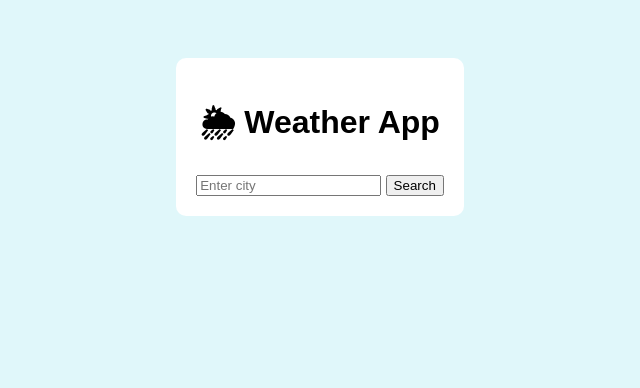
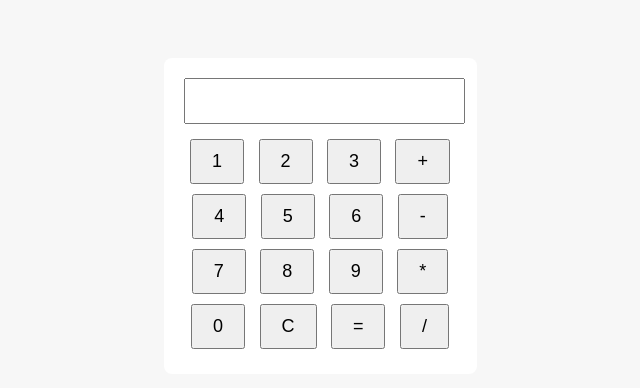
Before and after one commit to yashuu678/WebProjects, a plain HTML site: page index.html in a window 1280 px wide. Shown: the whole page, without its empty margins (320-960 px from the left). Drawn offline with Linux system fonts and the light colour scheme.

Commit message:
Add files via upload

```diff
--- a/index.html
+++ b/index.html
@@ -1,15 +1,30 @@
 <!DOCTYPE html>
 <html>
 <head>
-  <title>Weather App</title>
+  <title>Calculator</title>
   <link rel="stylesheet" href="style.css">
 </head>
 <body>
-  <div class="weather-box">
-    <h1>🌦 Weather App</h1>
-    <input type="text" id="city" placeholder="Enter city">
-    <button onclick="getWeather()">Search</button>
-    <div id="result"></div>
+  <div class="calculator">
+    <input type="text" id="display" readonly />
+    <div class="buttons">
+      <button onclick="press('1')">1</button>
+      <button onclick="press('2')">2</button>
+      <button onclick="press('3')">3</button>
+      <button onclick="press('+')">+</button><br>
+      <button onclick="press('4')">4</button>
+      <button onclick="press('5')">5</button>
+      <button onclick="press('6')">6</button>
+      <button onclick="press('-')">-</button><br>
+      <button onclick="press('7')">7</button>
+      <button onclick="press('8')">8</button>
+      <button onclick="press('9')">9</button>
+      <button onclick="press('*')">*</button><br>
+      <button onclick="press('0')">0</button>
+      <button onclick="clr()">C</button>
+      <button onclick="calculate()">=</button>
+      <button onclick="press('/')">/</button>
+    </div>
   </div>
   <script src="script.js"></script>
 </body>
--- a/script.js
+++ b/script.js
@@ -1,18 +1,12 @@
-async function getWeather() {
-  const city = document.getElementById("city").value;
-  const apiKey = 'YOUR_API_KEY'; // Replace with your OpenWeatherMap API key
-  const url = `https://api.openweathermap.org/data/2.5/weather?q=${city}&appid=${apiKey}&units=metric`;
+function press(val) {
+  document.getElementById("display").value += val;
+}
 
-  const response = await fetch(url);
-  const data = await response.json();
+function clr() {
+  document.getElementById("display").value = "";
+}
 
-  if (data.cod === 200) {
-    document.getElementById("result").innerHTML = `
-      <h3>${data.name}, ${data.sys.country}</h3>
-      <p>${data.weather[0].description}</p>
-      <p>Temperature: ${data.main.temp} °C</p>
-    `;
-  } else {
-    document.getElementById("result").innerText = "City not found!";
-  }
+function calculate() {
+  let result = eval(document.getElementById("display").value);
+  document.getElementById("display").value = result;
 }
--- a/style.css
+++ b/style.css
@@ -1,13 +1,26 @@
 body {
+  font-family: Arial;
   text-align: center;
-  background: #e0f7fa;
-  font-family: sans-serif;
+  background: #f7f7f7;
 }
 
-.weather-box {
+.calculator {
   margin-top: 50px;
+  display: inline-block;
+  background: white;
   padding: 20px;
-  background: white;
-  display: inline-block;
-  border-radius: 10px;
+  border-radius: 8px;
 }
+
+input {
+  width: 100%;
+  height: 40px;
+  margin-bottom: 10px;
+  font-size: 20px;
+}
+
+button {
+  padding: 10px 20px;
+  margin: 5px;
+  font-size: 18px;
+}
```
Also changed, not shown: 1 other file.
